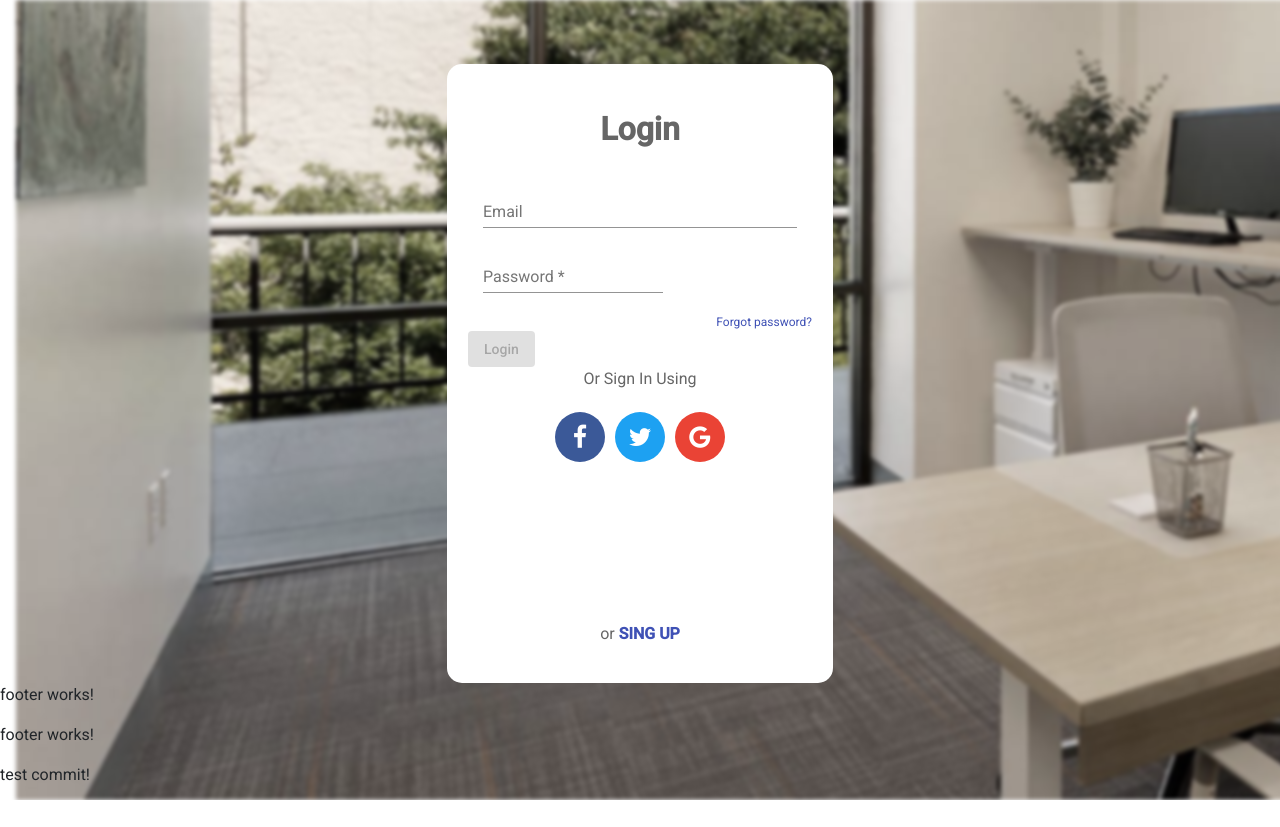
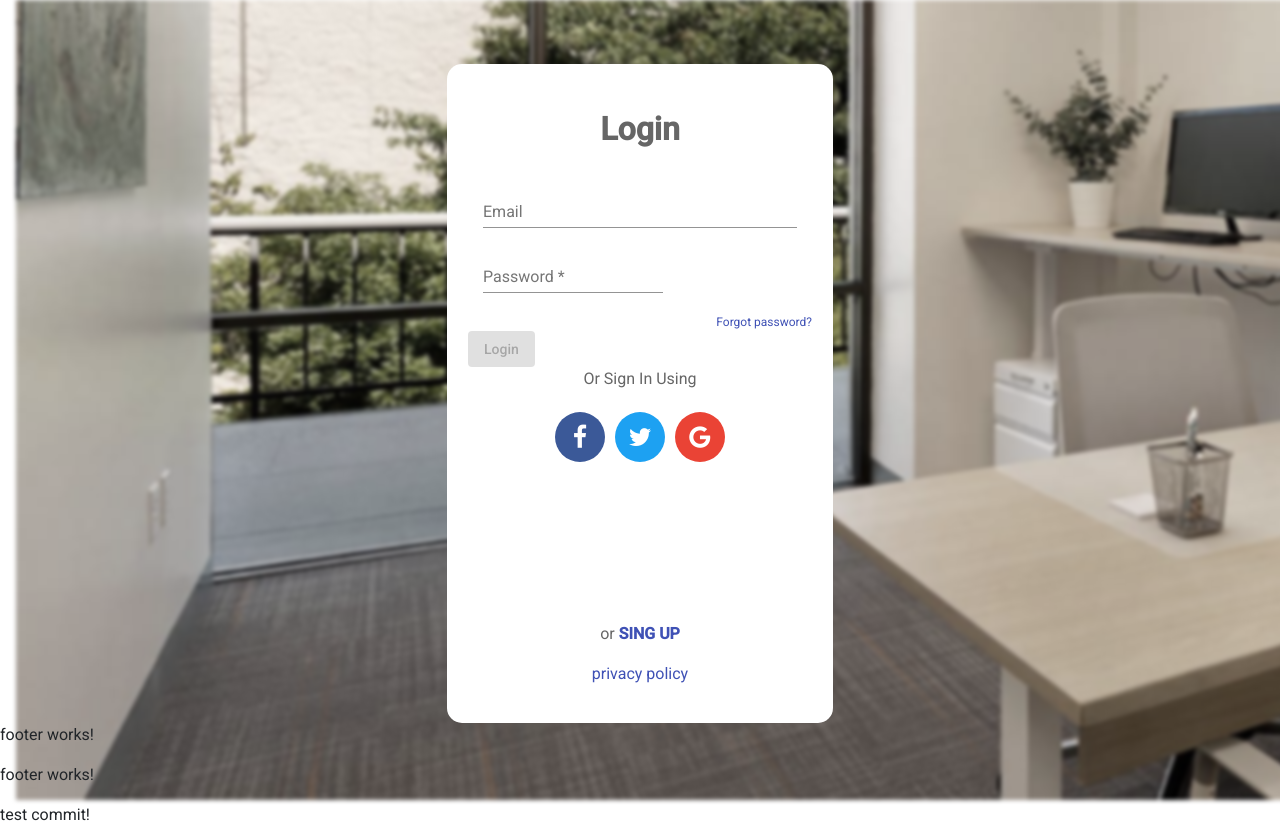
Before and after one commit to mattx264/TC, an Angular app in the folder TC.FrontEnd/Angular/: page /login in a window 1280 px wide. Before the commit the page ends 800 px from the top, so only its background shows below. Built offline with nearby package versions, Linux system fonts and the light colour scheme.

Commit message:
routing changes

```diff
--- a/TC.FrontEnd/Angular/src/app/app-routing.module.ts
+++ b/TC.FrontEnd/Angular/src/app/app-routing.module.ts
@@ -6,6 +6,7 @@ import { WebRtcComponent } from './web-rtc/web-rtc.component';
 import { LoginComponent } from './auth/login/login.component';
 import { RegistrationComponent } from './auth/registration/registration.component';
 import { AuthGuard } from './auth/guard/auth.guard';
+import { PrivacyPolicyComponent } from './privacy-policy/privacy-policy.component';
 import { SidebarEmptyComponent } from './layout/sidebar/sidebar-empty/sidebar-empty.component';
 import { GroupLayoutComponent } from './group-layout/group-layout.component';
 import { GroupEditComponent } from './group-layout/group-edit/group-edit.component';
@@ -54,7 +55,8 @@ const routes: Routes = [
   }, {
     path: '**', redirectTo: 'szwagierDashboard', pathMatch: 'full'
   },
-  { path: '', component: SidebarEmptyComponent, outlet: 'sidebar' }
+  { path: '', component: SidebarEmptyComponent, outlet: 'sidebar' },
+  { path: 'privacy-policy', component: PrivacyPolicyComponent, outlet: 'sidebar' }
 
 
 ];
--- a/TC.FrontEnd/Angular/src/app/auth/login/login.component.html
+++ b/TC.FrontEnd/Angular/src/app/auth/login/login.component.html
@@ -42,6 +42,7 @@
         </div>
         <p style="padding-top: 155px;">or <strong><a id="sing-up" [routerLink]="['/registration']">SING UP</a></strong>
         </p>
+        <p><a id="privacy-policy" [routerLink]="['/privacy-policy']">privacy policy</a></p>
 
       </div>
     </div>
--- a/TC.FrontEnd/Angular/src/app/auth/login/login.component.scss
+++ b/TC.FrontEnd/Angular/src/app/auth/login/login.component.scss
@@ -100,6 +100,9 @@ p {
 #sing-up {
   cursor: pointer;
 }
+.sign-up-div {
+  margin: 10px;
+}
 
 #unathorized {
   color: #9f6000;
--- a/TC.FrontEnd/Angular/src/app/auth/registration/registration.component.ts
+++ b/TC.FrontEnd/Angular/src/app/auth/registration/registration.component.ts
@@ -40,7 +40,7 @@ export class RegistrationComponent implements OnInit {
   }
 
   registerNewUser() {
-    if(this.formGroup.invalid){
+    if(this.formGroup.invalid) {
       return;
     }
     const userToCreate = this.formGroup.value;
--- a/TC.FrontEnd/Angular/src/app/privacy-policy/privacy-policy.component.html
+++ b/TC.FrontEnd/Angular/src/app/privacy-policy/privacy-policy.component.html
@@ -1 +1 @@
-<p>privacy-policy works!</p>
+<p>TestCentre privacy policy important info!</p>
```
